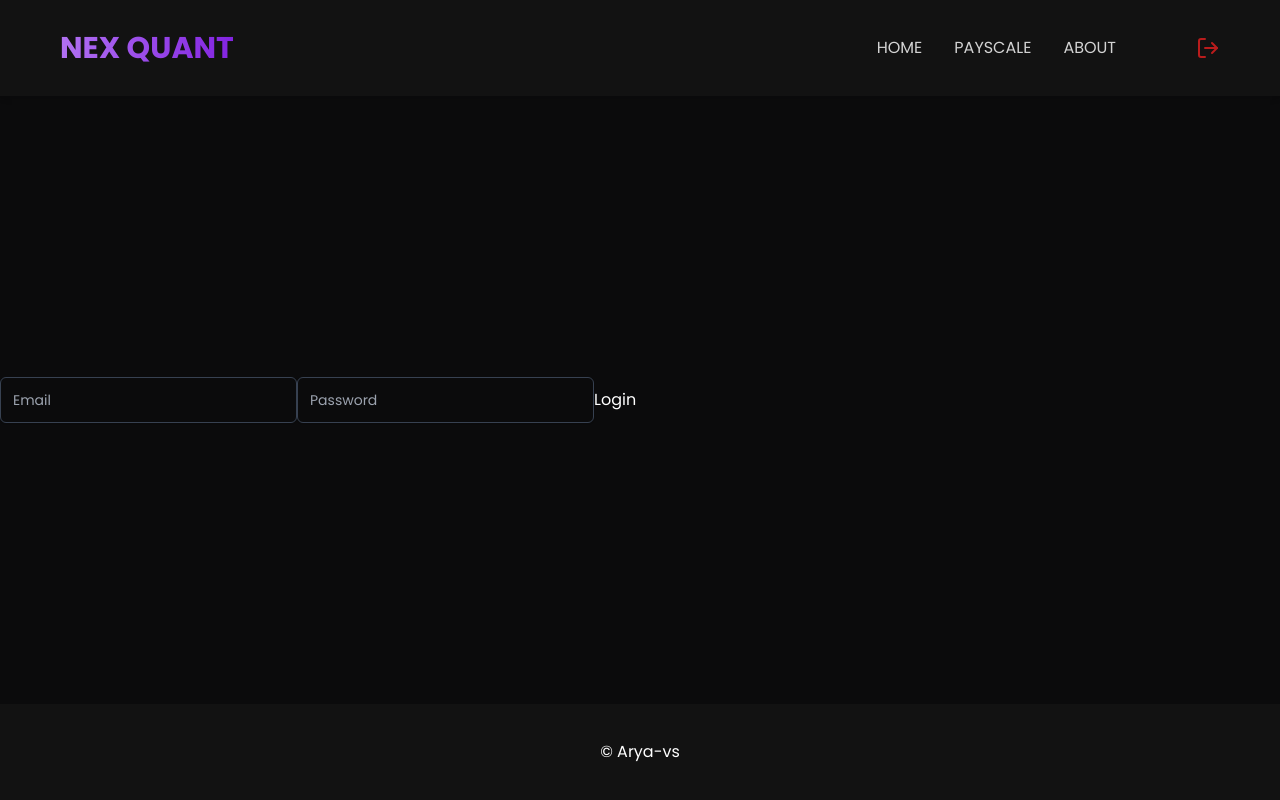
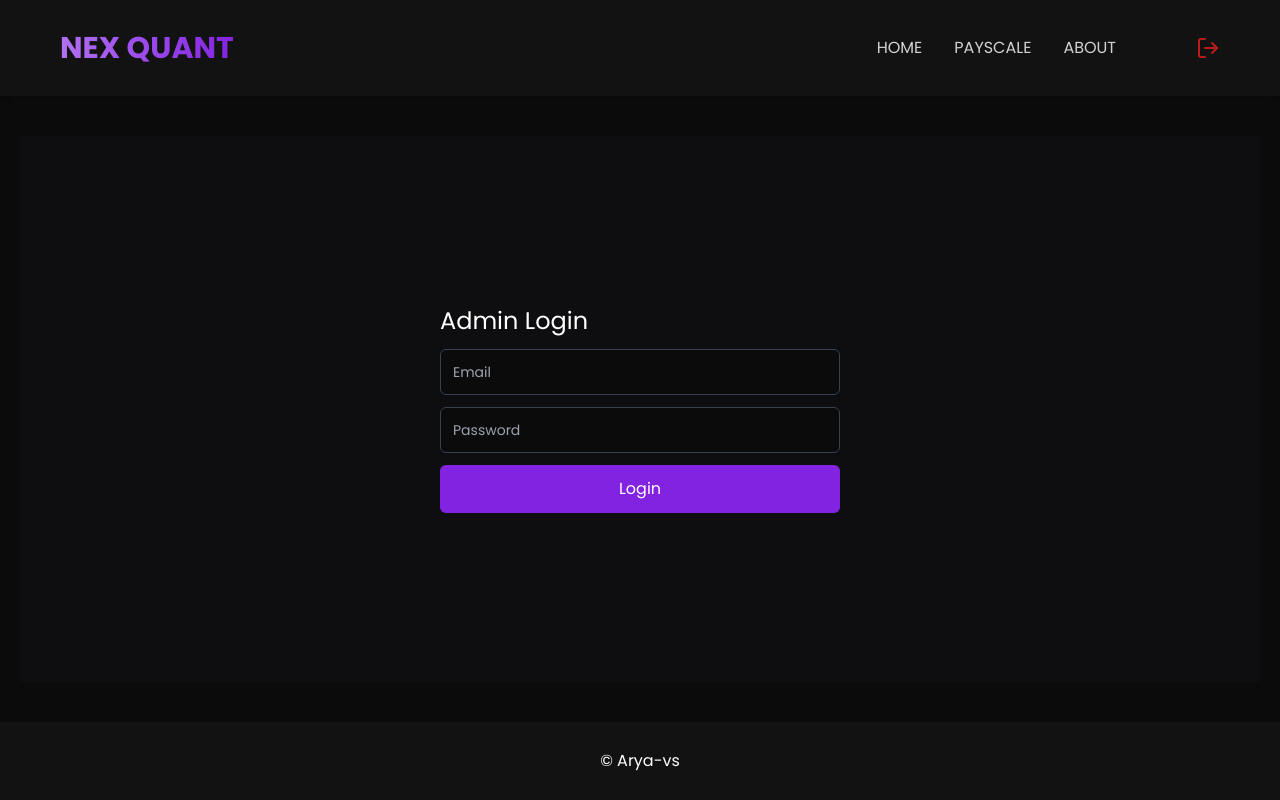
Before and after one commit to Chukwuebuka98/NexQuant, a React (Vite) app: page /adminlogin in a window 1280 px wide. Built offline with nearby package versions, Linux system fonts and the light colour scheme.

Commit message:
Login form UI updated

```diff
--- a/src/pages/auth/AdminLogin.jsx
+++ b/src/pages/auth/AdminLogin.jsx
@@ -1,44 +1,97 @@
-import { useState } from "react";
+import React, { useState } from "react";
 import { getAuth, signInWithEmailAndPassword } from "firebase/auth";
 import { useNavigate } from "react-router-dom";
+import { Formik, Form, Field, ErrorMessage } from "formik";
+import * as Yup from "yup";
 
 const AdminLogin = () => {
-  const [email, setEmail] = useState("");
-  const [password, setPassword] = useState("");
+  const [authError, setAuthError] = useState(null); // Track authentication errors
   const navigate = useNavigate();
   const auth = getAuth();
 
-  const handleSubmit = (e) => {
-    e.preventDefault();
-    signInWithEmailAndPassword(auth, email, password)
+  const validationSchema = Yup.object().shape({
+    email: Yup.string()
+      .email("Invalid email address")
+      .required("Email is required"),
+    password: Yup.string()
+      .min(8, "Password must be at least 8 characters")
+      .matches(/^[A-Za-z\d]+$/, "Password can only contain letters and numbers")
+      .required("Password is required"),
+  });
+
+  const handleSubmit = (values, { setSubmitting }) => {
+    setAuthError(null); // Reset error state before attempting login
+    signInWithEmailAndPassword(auth, values.email, values.password)
       .then((userCredential) => {
         navigate("/admin");
       })
       .catch((error) => {
-        console.error("Error logging in", error);
+        setAuthError("Username or password is incorrect"); // Set error message
+        setSubmitting(false);
       });
   };
 
   return (
-    <form onSubmit={handleSubmit}>
-      <input
+    <div className="w-full max-w-[1240px] mx-auto flex items-center justify-center h-full my-10 bg-customBlack-dark">
+      <div className="w-[400px] h-[400px] flex flex-col items-center justify-center">
+        <Formik
+          initialValues={{ email: "", password: "" }}
+          validationSchema={validationSchema}
+          onSubmit={handleSubmit}
+        >
+          {({ isSubmitting, errors, touched }) => (
+            <Form className="w-full flex flex-col gap-3">
+              <h3 className="text-2xl">Admin Login</h3>
+              {authError && (
+                <div className="text-red-500 text-sm mb-4">{authError}</div>
+              )}{" "}
+              {/* Display error */}
+              <div>
+                <Field
                   type="email"
-        value={email}
-        onChange={(e) => setEmail(e.target.value)}
+                  name="email"
                   placeholder="Email"
-        required
-        className=" p-3 bg-[#0B0B0C] rounded-md max-h-20px text-sm border border-gray-700 shadow-sm focus:outline-none focus:ring-2 focus:ring-customPurple-purple focus:border-customPurple-purple hover:border-customPurple-purple duration-300 "
+                  className={`p-3 bg-[#0B0B0C] rounded-md text-sm border shadow-sm focus:outline-none focus:ring-2 focus:ring-customPurple-purple focus:border-customPurple-purple hover:border-customPurple-purple duration-300 w-full ${
+                    errors.email && touched.email
+                      ? "border-red-500"
+                      : "border-gray-700"
+                  }`}
                 />
-      <input
+                <ErrorMessage
+                  name="email"
+                  component="div"
+                  className="text-red-500 text-sm"
+                />
+              </div>
+              <div>
+                <Field
                   type="password"
-        value={password}
-        onChange={(e) => setPassword(e.target.value)}
+                  name="password"
                   placeholder="Password"
-        required
-        className=" p-3 bg-[#0B0B0C] rounded-md max-h-20px text-sm border border-gray-700 shadow-sm focus:outline-none focus:ring-2 focus:ring-customPurple-purple focus:border-customPurple-purple hover:border-customPurple-purple duration-300 "
+                  className={`w-full p-3 bg-[#0B0B0C] rounded-md text-sm border shadow-sm focus:outline-none focus:ring-2 focus:ring-customPurple-purple focus:border-customPurple-purple hover:border-customPurple-purple duration-300 ${
+                    errors.password && touched.password
+                      ? "border-red-500"
+                      : "border-gray-700"
+                  }`}
                 />
-      <button type="submit">Login</button>
-    </form>
+                <ErrorMessage
+                  name="password"
+                  component="div"
+                  className="text-red-500 text-sm"
+                />
+              </div>
+              <button
+                type="submit"
+                disabled={isSubmitting}
+                className="p-3 bg-customPurple-purple hover:bg-customPurple-dark text-white rounded-md duration-300"
+              >
+                {isSubmitting ? "Logging in..." : "Login"}
+              </button>
+            </Form>
+          )}
+        </Formik>
+      </div>
+    </div>
   );
 };
 
--- a/src/pages/auth/Login.jsx
+++ b/src/pages/auth/Login.jsx
@@ -2,47 +2,76 @@ import { useState } from "react";
 import { useNavigate } from "react-router-dom";
 import { getDoc, doc } from "firebase/firestore";
 import { database } from "../../firebaseConfig";
+import { Formik, Form, Field, ErrorMessage } from "formik";
+import * as Yup from "yup";
 
 const Login = () => {
-  const [userID, setUserID] = useState("");
   const [error, setError] = useState("");
   const navigate = useNavigate();
 
-  const handleLogin = async (e) => {
-    e.preventDefault();
+  // Validation schema using Yup
+  const validationSchema = Yup.object().shape({
+    userID: Yup.string().required("User ID is required"),
+  });
+
+  const handleLogin = async (values, { setSubmitting }) => {
+    setError(""); // Reset error state before attempting login
     try {
-      const payScaleDoc = await getDoc(doc(database, "payscales", userID));
+      const payScaleDoc = await getDoc(
+        doc(database, "payscales", values.userID)
+      );
       if (payScaleDoc.exists()) {
-        // Store payScale data
         const payScale = payScaleDoc.data();
         sessionStorage.setItem("payscales", JSON.stringify(payScale));
-
-        // Redirect to home route
-        navigate("/");
+        navigate("/"); // Redirect to home route
       } else {
         setError("Invalid ID. Pay scale not found.");
       }
     } catch (err) {
       console.error("Error fetching pay scale:", err);
       setError("Error logging in. Please try again.");
+    } finally {
+      setSubmitting(false); // Reset Formik's submitting state
     }
   };
 
   return (
-    <div className="w-full max-w-[1240px] m-auto h-screen flex justify-center items-center">
-      <div className="p-10">
-        <h1>Login</h1>
-        <form onSubmit={handleLogin}>
-          <input
-            type="text"
-            value={userID}
-            onChange={(e) => setUserID(e.target.value)}
-            placeholder="Enter User ID"
-            className=" p-3 bg-[#0B0B0C] rounded-md max-h-20px text-sm border border-gray-700 shadow-sm focus:outline-none focus:ring-2 focus:ring-customPurple-purple focus:border-customPurple-purple hover:border-customPurple-purple duration-300 "
-          />
-          <button type="submit">Login</button>
-        </form>
-        {error && <p style={{ color: "red" }}>{error}</p>}
+    <div className="w-full max-w-[1240px] m-auto h-screen flex justify-center items-center bg-customBlack-dark my-10">
+      <div className="w-[400px] h-[400px] flex flex-col items-center justify-center">
+        <Formik
+          initialValues={{ userID: "" }}
+          validationSchema={validationSchema}
+          onSubmit={handleLogin}
+        >
+          {({ isSubmitting }) => (
+            <Form className="w-full flex flex-col gap-3">
+              <h1 className="text-2xl">Login</h1>
+              {error && <p className="text-red-500 text-sm">{error}</p>}
+              <div>
+                <Field
+                  type="text"
+                  name="userID"
+                  placeholder="Enter User ID"
+                  className={`w-full p-3 bg-[#0B0B0C] rounded-md max-h-20px text-sm border shadow-sm focus:outline-none focus:ring-2 focus:ring-customPurple-purple focus:border-customPurple-purple hover:border-customPurple-purple duration-300 ${
+                    error ? "border-red-500" : "border-gray-700"
+                  }`}
+                />
+                <ErrorMessage
+                  name="userID"
+                  component="div"
+                  className="text-red-500 text-sm"
+                />
+              </div>
+              <button
+                type="submit"
+                disabled={isSubmitting}
+                className="mt-4 p-3 bg-customPurple-purple hover:bg-customPurple-dark text-white rounded-md duration-300"
+              >
+                {isSubmitting ? "Logging in..." : "Login"}
+              </button>
+            </Form>
+          )}
+        </Formik>
       </div>
     </div>
   );
```
Lines whose indentation alone changed are shown as unchanged.
